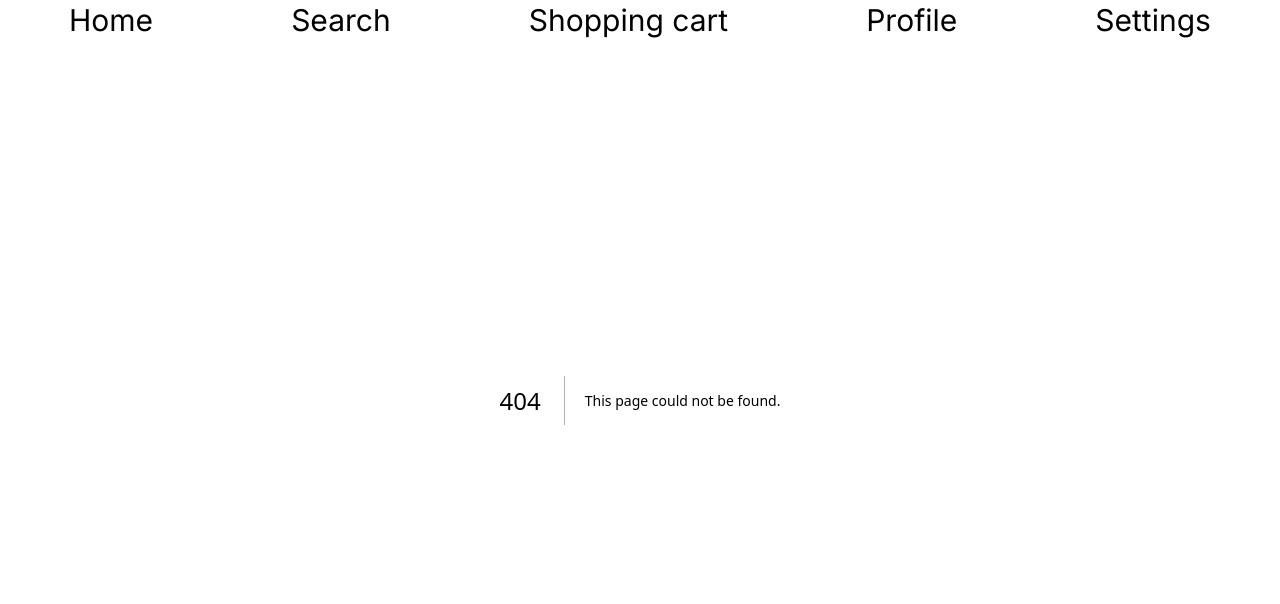
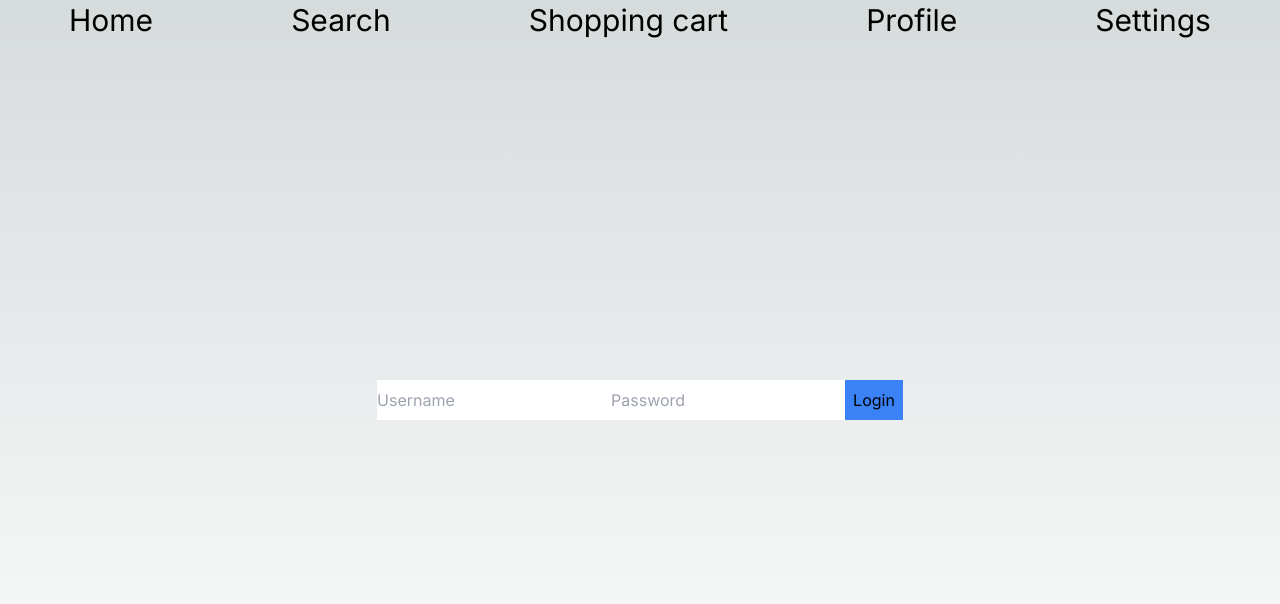
Before and after one commit to JakobEdvardsson/marketplace-frontend, a Next.js app: page /testing in a window 1280 px wide. Before the commit this address had no page. Shown: the top 604 px of the page. Built offline with nearby package versions, Linux system fonts and the light colour scheme; no server answers.

Commit message:
Add /testing page for testing endpoints

```diff
--- /dev/null
+++ b/src/app/testing/TestEndpoint.tsx
@@ -0,0 +1,27 @@
+"use client";
+
+import { login } from "@/utils/api-calls";
+
+export default function TestEndpoint() {
+  const onSubmit = async (formData: FormData) => {
+    const username = formData.get("username")?.toString();
+    const password = formData.get("password")?.toString();
+    if (!username || !password) {
+      return;
+    }
+
+    await login(username, password);
+
+    // test authenticated endpoint here:
+  };
+
+  return (
+    <form action={onSubmit} className="bg-white">
+      <input name="username" type="text" placeholder="Username" />
+      <input name="password" type="password" placeholder="Password" />
+      <button className="bg-blue-500 p-2" type="submit">
+        Login
+      </button>
+    </form>
+  );
+}
--- /dev/null
+++ b/src/app/testing/page.tsx
@@ -0,0 +1,9 @@
+import TestEndpoint from "@/app/testing/TestEndpoint";
+
+export default function Page() {
+  return (
+    <div className="flex h-screen place-items-center justify-center">
+      <TestEndpoint />
+    </div>
+  );
+}
```
